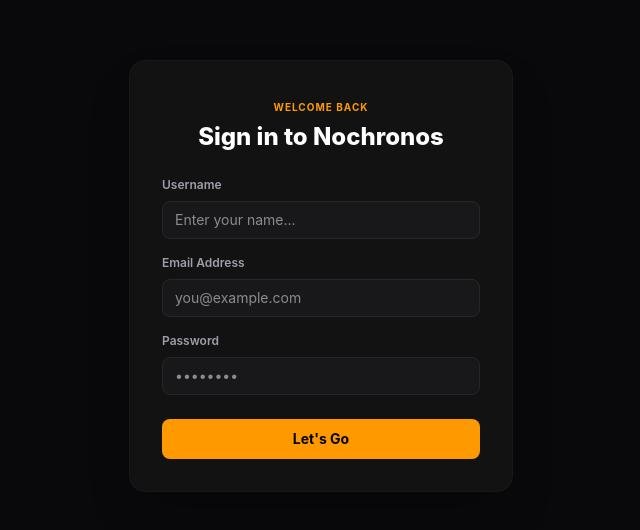
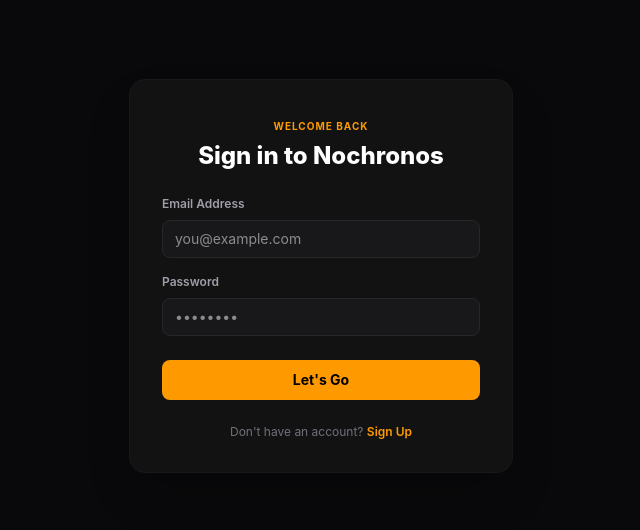
Before and after one commit to ArnavShelke04/nochronos, a React app in the folder frontend/: page / in a window 1280 px wide. Shown: the part 124-654 px from the top of the page, without its empty margins (319-959 px from the left). Built offline with nearby package versions, Linux system fonts and the light colour scheme; the HTML template or start-up script is replaced by a standard one.

Commit message:
registration page added to the login page

```diff
--- a/frontend/src/App.jsx
+++ b/frontend/src/App.jsx
@@ -6,73 +6,91 @@
 import Loginpage from './components/Loginpage';
 
 function App() {
-  const [isConnected, setisConnected] = useState("disconnected");
-  const [Data, setData] = useState(() => {
-    const savedUser = localStorage.getItem('nochronos_user');
-    return savedUser ? JSON.parse(savedUser) : null;
-  });
+  const [Data, setData] = useState(null);
+  const [isLoading, setIsLoading] = useState(true);
 
+  // Synchronize dynamic active user validation via server on app mounting
+  useEffect(() => {
+    const verifyUserSession = async () => {
+      const token = localStorage.getItem('jwt_token');
+      if (!token) {
+        setIsLoading(false);
+        return;
+      }
+      try {
+        const response = await fetch('http://localhost:3000/api/auth/me', {
+          method: 'GET',
+          headers: {
+            'Authorization': `Bearer ${token}`,
+            'Content-Type': 'application/json'
+          }
+        });
 
-  const defaultUserData = {
-    accountName: Data ? Data.accountName : "Alex",
-    avatarUrl: Data ? Data.avatarUrl : "A",
-    myInbox: Data ? Data.myInbox : [],
-    myPools: [
-      {
-        id: "pool-01",
-        subscription: { name: "Spotify Premium Family", category: "Music", totalMonthlyCost: 16.99 },
-        creator: { name: "Jordan", id: "user-883", avatarUrl: "J" },
-        payment: { amount: 3.50, currency: "USD", dueDate: "05" },
-        members: { currentCount: 5, maxCap: 6, memberIds: ["user-123", "user-883"] },
-        status: "active"
-      }
-    ]
-  };
-  const messageRead = async (message) =>{
-    try {
-      let msg = await fetch(`http://localhost:3000/homepage/${Data.id_}/inbox`,
-        {method: 'PATCH', // or 'PUT'
-          headers: { 'Content-Type': 'application/json' },
-          body: JSON.stringify({
-            unread: false
-          })
-        })
-        let res = msg.text();
-        console.log(res);
+        if (response.ok) {
+          const freshUser = await response.json();
+          setData(freshUser);
+        } else {
+          localStorage.removeItem('jwt_token');
+        }
       } catch (err) {
-        console.log(err);
-      }
-    }
-    const conn = async () => {
-      if (!Data || !Data.id_) return;
-
-      try {
-        let x = await fetch(`http://localhost:3000/homepage/${Data.id_}`);
-        let res = await x.text();
-        console.log(res);
-      } catch (err) {
-        console.log("error", err);
+        console.error("Authentication sync failed:", err);
+      } finally {
+        setIsLoading(false);
       }
     };
 
-    const contextValue = {
-      userData : defaultUserData,
-      func :messageRead
+    verifyUserSession();
+  }, []);
+
+  // RESTful PATCH call targeting a specific message endpoint URL
+  const messageRead = async (messageId) => {
+    if (!Data) return;
+    const token = localStorage.getItem('jwt_token');
+    const userId = Data.id_ || Data._id;
+
+    try {
+      const response = await fetch(`http://localhost:3000/homepage/${userId}/inbox/${messageId}`, {
+        method: 'PATCH',
+        headers: {
+          'Content-Type': 'application/json',
+          'Authorization': `Bearer ${token}`
+        },
+        body: JSON.stringify({ unread: false })
+      });
+
+      const result = await response.json();
+      console.log("Message marked as read:", result);
+    } catch (err) {
+      console.error("Failed to update message path:", err);
     }
-  useEffect(() => {
-    // 2. Add Data to the dependency array so this runs whenever Data updates (like after logging in)
-    conn();
-  }, [Data]);
+  };
+
+  if (isLoading) {
+    return (
+      <div className="flex min-h-screen items-center justify-center bg-zinc-950 text-amber-500 font-semibold">
+        Loading Nochronos...
+      </div>
+    );
+  }
 
   return (
     <BrowserRouter>
-      <userContext.Provider value={contextValue}>
+      <userContext.Provider value={{ userData: Data, func: messageRead }}>
         <Routes>
+          {/* Root authentication gateway route */}
           <Route
             path="/"
-            element={Data ? <Navigate to={`/homepage/${Data.id_}`} replace /> : <Loginpage setData={setData} />}
+            element={Data ? <Navigate to={`/homepage/${Data.id_ || Data._id}`} replace /> : <Loginpage setData={setData} />}
           />
-          <Route path="/homepage/:userId" element={<HomePage />} />
+
+          {/* Main User Dashboard Route */}
+          <Route
+            path="/homepage/:userId"
+            element={Data ? <HomePage /> : <Navigate to="/" replace />}
+          />
+
+          {/* Clean catch-all fallback fallback routing block */}
+          <Route path="*" element={<Navigate to="/" replace />} />
         </Routes>
       </userContext.Provider>
     </BrowserRouter>
--- a/frontend/src/components/Loginpage.jsx
+++ b/frontend/src/components/Loginpage.jsx
@@ -2,48 +2,64 @@
 import { useNavigate } from 'react-router-dom';
 
 const Loginpage = ({ setData }) => {
+    const [isRegistering, setIsRegistering] = useState(false); // Controls current form view
     const [username, setUsername] = useState('');
-    const [email, setEmail] = useState(''); // Added email state
+    const [email, setEmail] = useState('');
     const [password, setPassword] = useState('');
     const [error, setError] = useState('');
     const [loading, setLoading] = useState(false);
     const navigate = useNavigate();
 
-    const handleLogin = async (e) => {
+    // Toggle view and wipe out old errors/inputs
+    const toggleView = () => {
+        setIsRegistering(!isRegistering);
+        setError('');
+        setUsername('');
+        setEmail('');
+        setPassword('');
+    };
+
+    const handleAuthSubmit = async (e) => {
         e.preventDefault();
 
-        // Validation check to make sure email isn't blank either
-        if (!username.trim() || !email.trim() || !password.trim()) {
-            setError('Please fill in all fields.');
+        if (!email.trim() || !password.trim() || (isRegistering && !username.trim())) {
+            setError('Please fill in all required fields.');
             return;
         }
 
         setError('');
         setLoading(true);
 
+        // Determine target backend route dynamically
+        const endpoint = isRegistering
+            ? 'http://localhost:3000/api/auth/register'
+            : 'http://localhost:3000/api/auth/login';
+
+        const payload = isRegistering
+            ? { name: username.trim(), email: email.trim().toLowerCase(), password }
+            : { email: email.trim().toLowerCase(), password };
+
         try {
-            const response = await fetch('http://localhost:3000/api/auth/login', {
+            const response = await fetch(endpoint, {
                 method: 'POST',
                 headers: { 'Content-Type': 'application/json' },
-                body: JSON.stringify({
-                    name: username.trim(),
-                    email: email.trim().toLowerCase(), // Added email to server payload
-                    password: password
-                })
+                body: JSON.stringify(payload)
             });
 
             const result = await response.json();
 
             if (response.ok) {
-                localStorage.setItem('nochronos_token', result.token);
-                localStorage.setItem('nochronos_user', JSON.stringify(result.user));
+                // Aligned to match the 'jwt_token' read expectation inside App.jsx
+                localStorage.setItem('jwt_token', result.token);
                 setData(result.user);
-                navigate(`/homepage/${result.user.id_}`);
+
+                const targetId = result.user.id_ || result.user._id;
+                navigate(`/homepage/${targetId}`);
             } else {
                 setError(result.message || 'Authentication failed.');
             }
         } catch (err) {
-            console.error('Login error:', err);
+            console.error('Authentication error:', err);
             setError('Could not connect to the authentication server.');
         } finally {
             setLoading(false);
@@ -54,30 +70,35 @@
         <div className="flex min-h-screen items-center justify-center bg-zinc-950 text-white p-4">
             <div className="w-full max-w-sm bg-[#121212] border border-zinc-900 rounded-2xl p-8 shadow-2xl">
                 <div className="text-center mb-6">
-                    <span className="text-[10px] font-bold tracking-widest text-amber-500 uppercase">Welcome back</span>
-                    <h2 className="text-2xl font-extrabold mt-1">Sign in to Nochronos</h2>
+                    <span className="text-[10px] font-bold tracking-widest text-amber-500 uppercase">
+                        {isRegistering ? 'Get Started' : 'Welcome back'}
+                    </span>
+                    <h2 className="text-2xl font-extrabold mt-1">
+                        {isRegistering ? 'Create your account' : 'Sign in to Nochronos'}
+                    </h2>
                 </div>
 
-                <form onSubmit={handleLogin} className="space-y-4">
+                <form onSubmit={handleAuthSubmit} className="space-y-4">
                     {error && (
                         <div className="bg-red-500/10 border border-red-500/30 text-red-400 text-xs p-2.5 rounded-lg font-medium">
                             {error}
                         </div>
                     )}
 
+                    {isRegistering && (
                         <div>
                             <label className="text-xs text-zinc-400 font-semibold block mb-2">Username</label>
                             <input
                                 type="text"
                                 value={username}
                                 onChange={(e) => setUsername(e.target.value)}
-                            placeholder="Enter your name..."
+                                placeholder="Choose a public display name..."
                                 className="w-full bg-zinc-900 border border-zinc-800 rounded-lg px-3 py-2 text-sm text-white focus:outline-none focus:border-amber-500"
                                 disabled={loading}
                             />
                         </div>
+                    )}
 
-                    {/* --- Email Input Section Added Below --- */}
                     <div>
                         <label className="text-xs text-zinc-400 font-semibold block mb-2">Email Address</label>
                         <input
@@ -107,9 +128,20 @@
                         disabled={loading}
                         className="w-full bg-amber-500 text-black py-2.5 rounded-lg text-sm font-bold hover:bg-amber-400 transition-colors mt-2 cursor-pointer disabled:opacity-50 disabled:cursor-not-allowed"
                     >
-                        {loading ? 'Signing in...' : "Let's Go"}
+                        {loading ? 'Processing...' : isRegistering ? 'Register Account' : "Let's Go"}
                     </button>
                 </form>
+
+                <div className="mt-6 text-center text-xs text-zinc-500">
+                    {isRegistering ? 'Already have an account? ' : "Don't have an account? "}
+                    <button
+                        onClick={toggleView}
+                        className="text-amber-500 font-semibold hover:underline bg-transparent border-none p-0 cursor-pointer focus:outline-none"
+                        disabled={loading}
+                    >
+                        {isRegistering ? 'Sign In' : 'Sign Up'}
+                    </button>
+                </div>
             </div>
         </div>
     );
```
Lines whose indentation alone changed are shown as unchanged.
